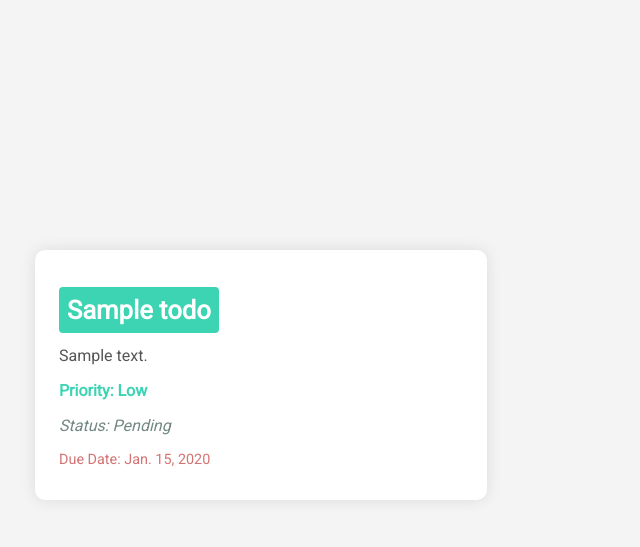
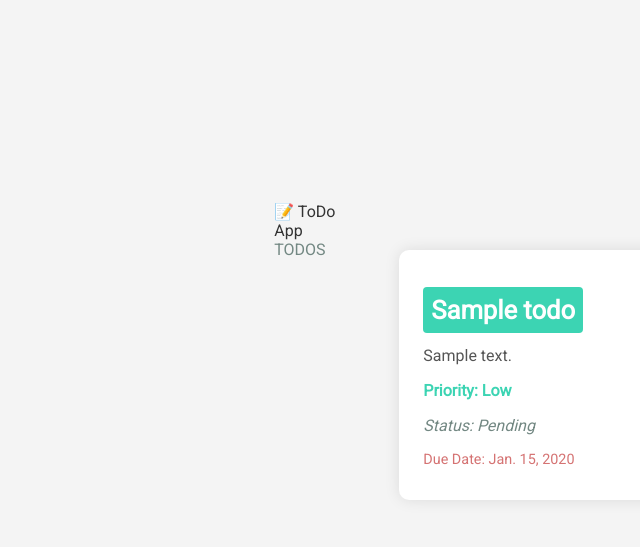
Before and after one commit to thedivloop/advanced-todo-list, a Django app: page /todos/ in a window 1280 px wide. Shown: the part 85-632 px from the top of the page, without its empty margins (137-777 px from the left). Run offline with Django 5.2, Linux system fonts and the light colour scheme; a user stored in the database is signed in; tables that the repository leaves empty hold one stand-in row (values such as "Sample post").

Commit message:
renamed the public_fronted layout.html to base_public.html

```diff
--- a/advanced_todo_list/settings.py
+++ b/advanced_todo_list/settings.py
@@ -46,7 +46,7 @@ ROOT_URLCONF = 'advanced_todo_list.urls'
 TEMPLATES = [
     {
         'BACKEND': 'django.template.backends.django.DjangoTemplates',
-        'DIRS': [],
+        'DIRS': [os.path.join(BASE_DIR, 'templates')],
         'APP_DIRS': True,
         'OPTIONS': {
             'context_processors': [
--- a/public_frontend/templates/public_frontend/about.html
+++ b/public_frontend/templates/public_frontend/about.html
@@ -1,4 +1,4 @@
-{% extends 'public_frontend/layout.html' %}
+{% extends 'public_frontend/base_public.html' %}
 {% block title %}Atlas About{% endblock %}
 {% block content %}
 <h1>About</h1>
--- a/public_frontend/templates/public_frontend/features.html
+++ b/public_frontend/templates/public_frontend/features.html
@@ -1,4 +1,4 @@
-{% extends 'public_frontend/layout.html' %}
+{% extends 'public_frontend/base_public.html' %}
 {% block title %}Atlas Features{% endblock %}
 {% block content %}
 <h1>Features</h1>
--- a/public_frontend/templates/public_frontend/index.html
+++ b/public_frontend/templates/public_frontend/index.html
@@ -1,4 +1,4 @@
-{% extends 'public_frontend/layout.html' %}
+{% extends 'public_frontend/base_public.html' %}
 {% block title %}Atlas Homepage{% endblock %}
 {% block content %}
 <h1>Homepage</h1>
--- /dev/null
+++ b/templates/base_app.html
@@ -0,0 +1,34 @@
+{% load static %}
+<!DOCTYPE html>
+<html lang="en">
+	<head>
+		<meta charset="UTF-8" />
+		<meta name="viewport" content="width=device-width, initial-scale=1.0" />
+		<title>{% block title %}Atlas{% endblock %}</title>
+    <link href="https://fonts.googleapis.com/css2?family=Roboto&display=swap" rel="stylesheet">
+
+    <link rel="stylesheet" href="{% static 'todos/css/styles.css' %}">
+    {% block head%}
+    {% endblock %}
+	</head>
+	<body>
+    <div class="main-container">
+		<header>
+			{% block header %}
+			<nav>
+				<!-- <ul>
+					<li><a class="active-page" href="{% url 'public_frontend:index' %}">Home</a></li>
+					<li><a href="{% url 'public_frontend:features' %}">Features</a></li>
+					<li><a href="{% url 'public_frontend:about' %}">About</a></li>
+				</ul> -->
+				<ul class="app-access">
+					<!-- <li class="register-button"><a  href="{% url 'users:register' %}">Register</a></li> -->
+					<li class="login-button"><a href="{% url 'users:logout' %}">Logout</a></li>
+				</ul>
+			</nav>
+			{% endblock %}
+		</header>
+		<main>{% block content %} {% endblock %}</main>
+  </div>
+	</body>
+</html>
--- /dev/null
+++ b/templates/partials/navbar.html
@@ -0,0 +1,19 @@
+<aside class="w-64 h-screen bg-gray-800 text-white fixed">
+  <div class="p-4 text-lg font-bold border-b border-gray-700">
+    📝 ToDo App
+  </div>
+  <nav class="p-4 space-y-2">
+    <a href="#" class="block px-3 py-2 rounded hover:bg-gray-700">
+      TODOS
+    </a>
+    <!-- <a href="#" class="block px-3 py-2 rounded hover:bg-gray-700">
+      My Tasks
+    </a>
+    <a href="#" class="block px-3 py-2 rounded hover:bg-gray-700">
+      Add Task
+    </a>
+    <a href="#" class="block px-3 py-2 rounded hover:bg-red-700">
+      Logout
+    </a> -->
+  </nav>
+</aside>
--- a/todos/templates/todos/delete.html
+++ b/todos/templates/todos/delete.html
@@ -1,4 +1,4 @@
-{% extends 'todos/layout.html' %}
+{% extends 'todos/base_public.html' %}
 {% block title %}Delete Todo{% endblock %}
 
 {% block content %}
--- a/todos/templates/todos/detail.html
+++ b/todos/templates/todos/detail.html
@@ -1,4 +1,4 @@
-{% extends 'todos/layout.html' %}
+{% extends 'todos/base_public.html' %}
 {% block title %}Detailed View{% endblock %}
 {% block head %}
 <link href="https://fonts.googleapis.com/css2?family=Roboto&display=swap" rel="stylesheet">
--- a/todos/templates/todos/index.html
+++ b/todos/templates/todos/index.html
@@ -1,4 +1,4 @@
-{% extends 'todos/layout.html' %}
+{% extends 'base_app.html' %}
 {% block title %}Your Todos{% endblock %}
 {% block head %}
 <link href="https://fonts.googleapis.com/css2?family=Roboto&display=swap" rel="stylesheet">
@@ -99,7 +99,10 @@
 {% endblock %}
 
 {% block content %}
-<div class="main-container-index">
+<div class="main-dashboard" style="display: flex;">
+  {% include "partials/navbar.html" %}
+
+<div class="main-container-index" >
   <ul class="todo-list">
     {% for todo in todos %}
     <li class="todo-card">
@@ -112,4 +115,5 @@
     {% endfor %}
   </ul>
 </div>
+</div>
 {% endblock %}
--- a/users/templates/users/login.html
+++ b/users/templates/users/login.html
@@ -1,4 +1,4 @@
-{% extends 'public_frontend/layout.html' %}
+{% extends 'public_frontend/base_public.html' %}
 {% block title %}Atlas Login{% endblock %}
 {% block content %}
 <div class="modal-box">
--- a/users/templates/users/register.html
+++ b/users/templates/users/register.html
@@ -1,4 +1,4 @@
-{% extends 'public_frontend/layout.html' %}
+{% extends 'public_frontend/base_public.html' %}
 {% block title %}Atlas Register{% endblock %}
 {% block content %}
 <div class="modal-box">
```
Also changed, not shown: public_frontend/templates/public_frontend/base_public.html (renamed from public_frontend/templates/public_frontend/layout.html).
